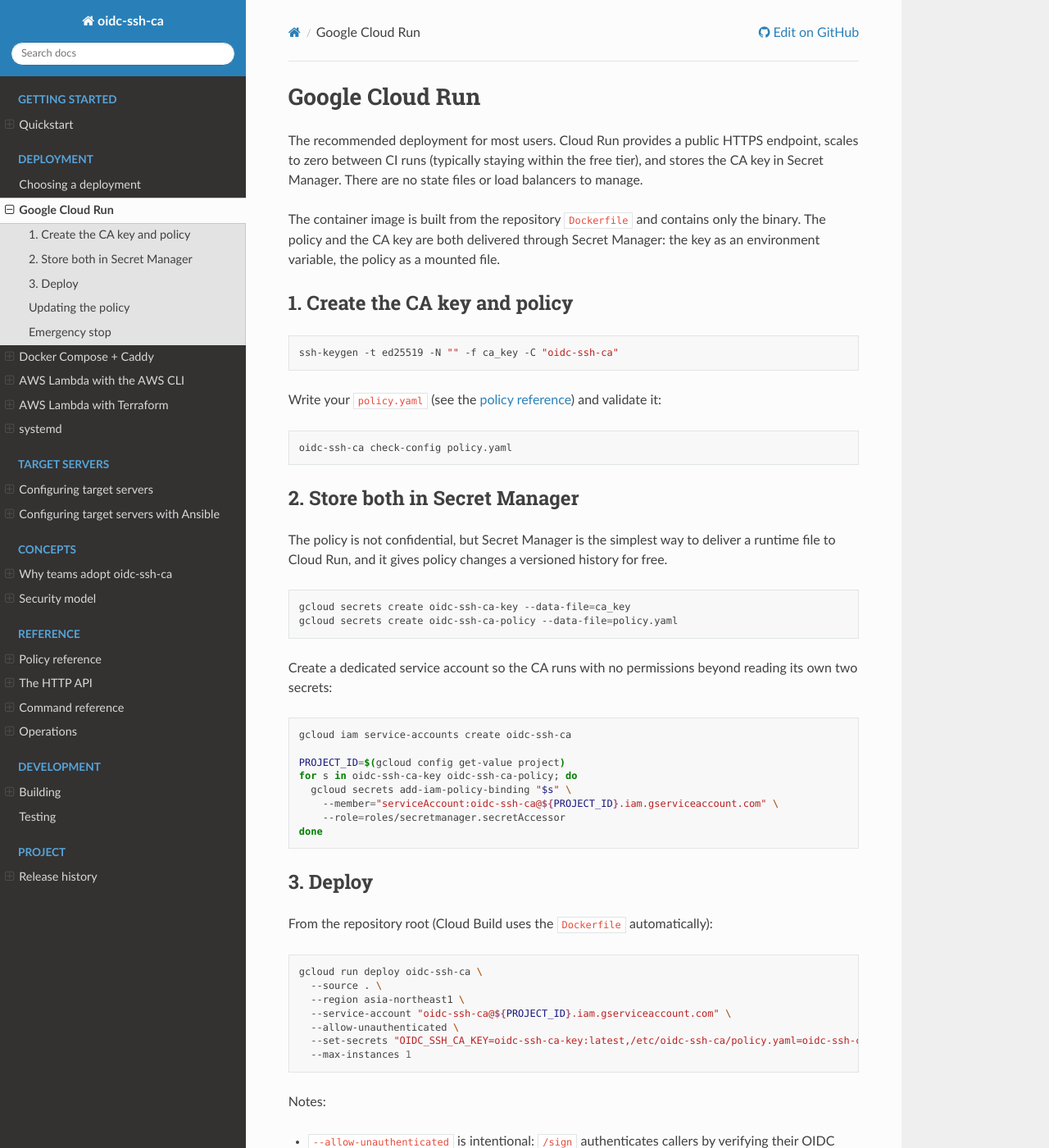
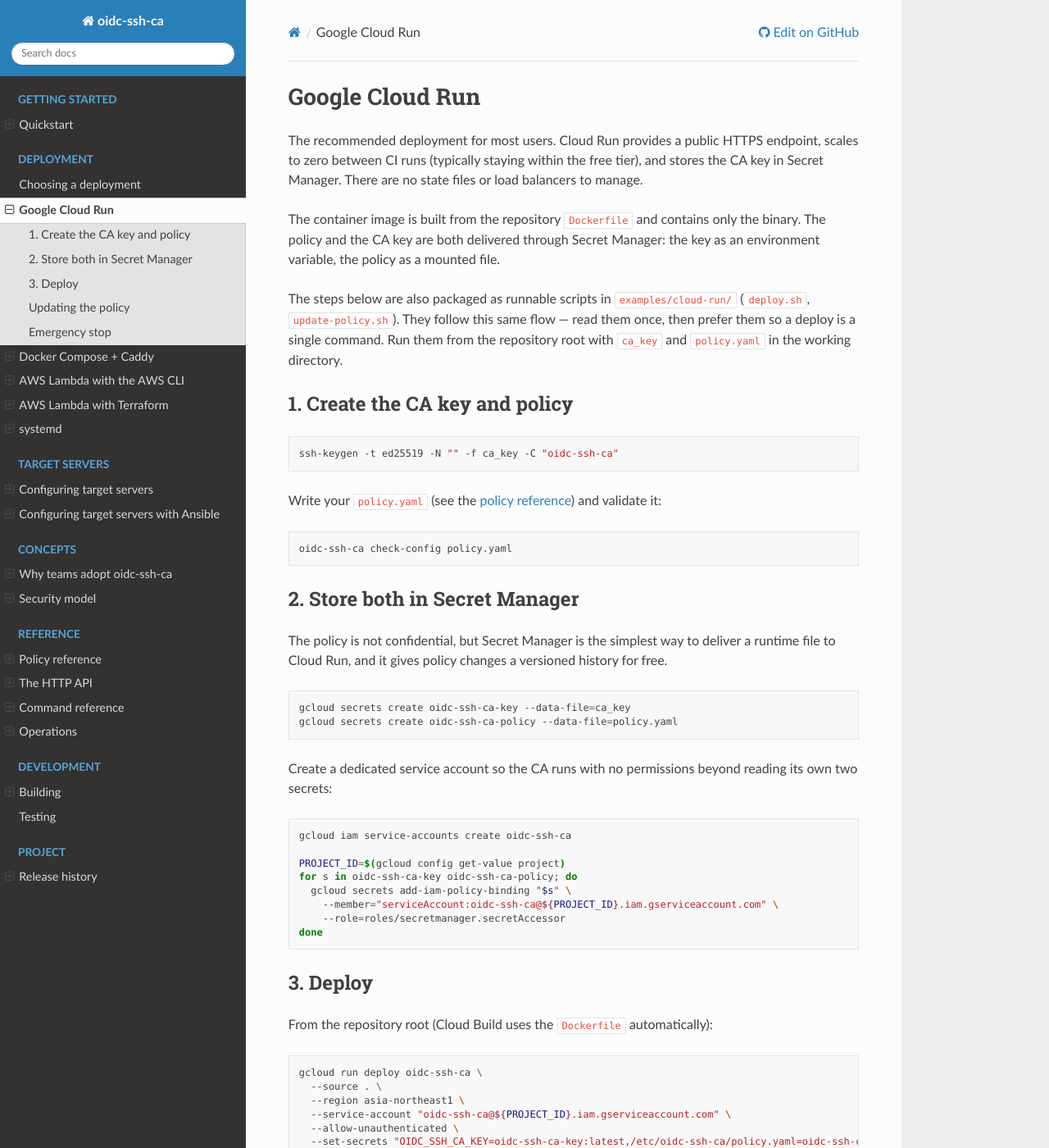
Before and after one commit to atsuoishimoto/oidc-ssh-ca, a Sphinx documentation site: the page built from docs/deployment/cloud-run.md, in a window 1280 px wide and 1400 px high. Shown: the whole window at 82% size. Built offline with Sphinx 7.4.7 and the Read the Docs theme 3.1.0, drawn with Linux system fonts in a browser that asks for light colours; some of the changed text lies outside the part shown.

Commit message:
Add Cloud Run deployment example scripts
Add examples/cloud-run/ with deploy.sh and update-policy.sh that
automate the flow documented in docs/deployment/cloud-run.md: storing
the CA key and policy in Secret Manager, creating a least-privilege
service account, deploying via Cloud Build, and rolling a new revision
to update the policy. Reference the scripts from the deployment doc.

Claude-Session: https://claude.ai/code/session_01Sk2hMjpem92pvHf1NoM6YG

````diff
--- a/docs/deployment/cloud-run.md
+++ b/docs/deployment/cloud-run.md
@@ -10,6 +10,12 @@ The container image is built from the repository
 and contains only the binary. The policy and the CA key are both delivered
 through Secret Manager: the key as an environment variable, the policy as a
 mounted file.
+
+The steps below are also packaged as runnable scripts in
+[`examples/cloud-run/`](https://github.com/atsuoishimoto/oidc-ssh-ca/tree/main/examples/cloud-run)
+(`deploy.sh`, `update-policy.sh`). They follow this same flow — read them once,
+then prefer them so a deploy is a single command. Run them from the repository
+root with `ca_key` and `policy.yaml` in the working directory.
 
 ## 1. Create the CA key and policy
 
@@ -63,6 +69,13 @@ gcloud run deploy oidc-ssh-ca \
   --max-instances 1
 ```
 
+Or run the bundled script, which performs everything above (secrets, service
+account, IAM, deploy) and is safe to re-run:
+
+```bash
+./examples/cloud-run/deploy.sh   # SERVICE / REGION overridable via env vars
+```
+
 Notes:
 
 - `--allow-unauthenticated` is intentional: `/sign` authenticates callers by
@@ -92,6 +105,13 @@ gcloud secrets versions add oidc-ssh-ca-policy --data-file=policy.yaml
 gcloud run deploy oidc-ssh-ca --source . --region asia-northeast1
 ```
 
+Or use the bundled script (it also runs `check-config` first if the binary is
+on `PATH`):
+
+```bash
+./examples/cloud-run/update-policy.sh
+```
+
 There is no `SIGHUP` reload on Cloud Run; revisions are the reload mechanism.
 An invalid policy fails the new revision's startup and Cloud Run keeps
 routing to the previous revision — the same fail-safe behavior as the
````
Also changed, not shown: 2 other files.
